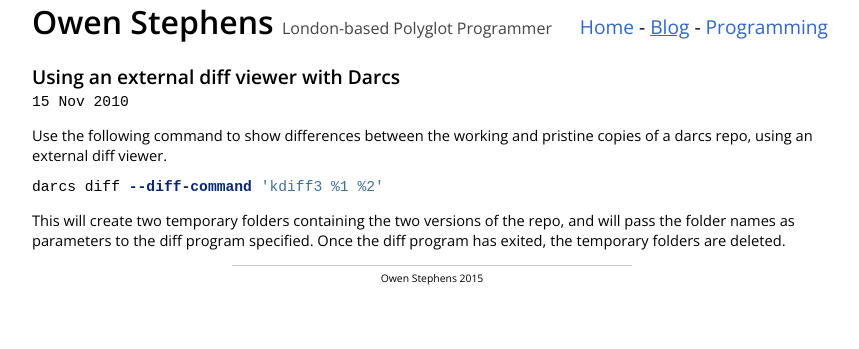
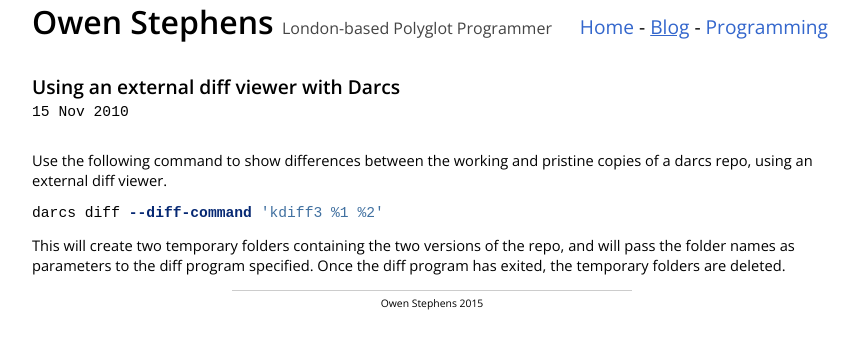
Before and after one commit to owst/owst.github.io, a Jekyll site: the page built from blog/_posts/2010-11-15-using_an_external_diff_viewer_with_darcs.md, in a window 1280 px wide. Shown: the top 349 px of the page, without its empty margins (208-1067 px from the left). Built offline with Jekyll 4.4.1, drawn with Linux system fonts in a browser that asks for light colours; some web fonts are replaced; Markdown is read by kramdown in place of the engine named in the settings.

Commit message:
More spacing around header

```diff
--- a/_layouts/post.html
+++ b/_layouts/post.html
@@ -3,7 +3,9 @@ layout: default
 ---
 
 <article class="post">
-  <h1 class="post-title">{{ page.title }}</h1>
-  <time datetime="{{ page.date | date_to_xmlschema }}" class="page-date">{{ page.date | date_to_string }}</time>
+  <div id="post-header">
+      <h1 class="post-title">{{ page.title }}</h1>
+      <time datetime="{{ page.date | date_to_xmlschema }}" class="page-date">{{ page.date | date_to_string }}</time>
+  </div>
   {{ content }}
 </article>
--- a/assets/css/style.css
+++ b/assets/css/style.css
@@ -73,7 +73,7 @@ li {
 }
 
 main {
-    margin-top: 20px;
+    margin-top: 30px;
 }
 
 #name_tagline {
@@ -93,6 +93,10 @@ main {
 
 .post-title {
     margin-bottom: 0;
+}
+
+#post-header {
+    margin-bottom: 30px;
 }
 
 h1 {
```
